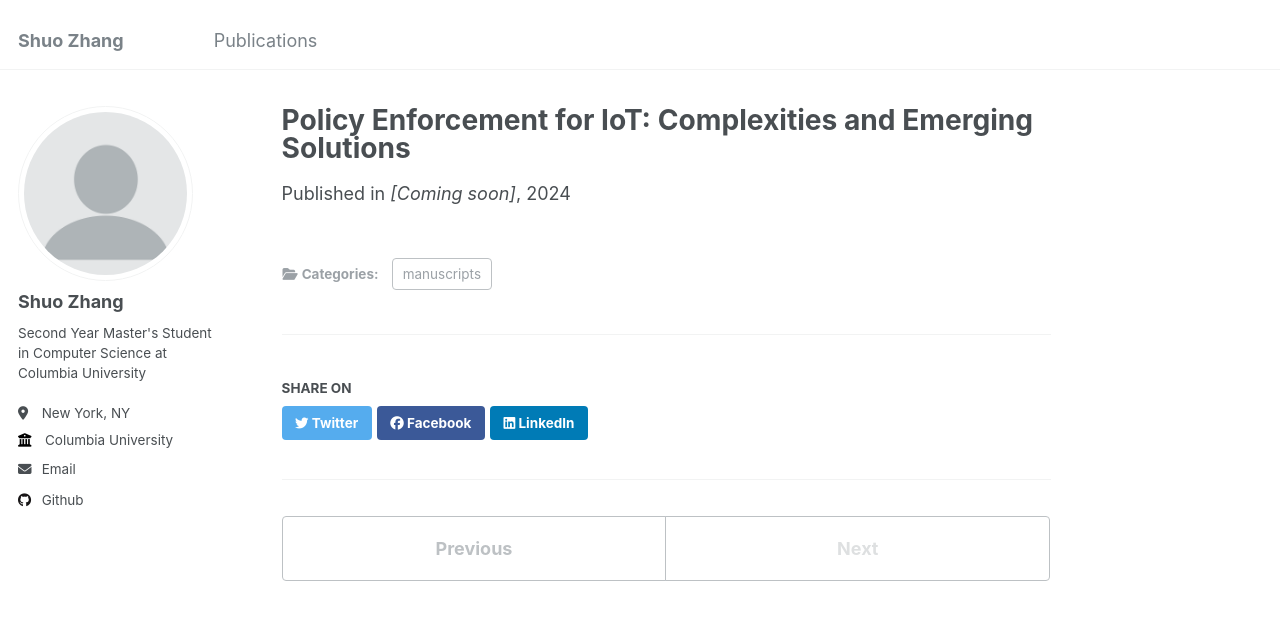
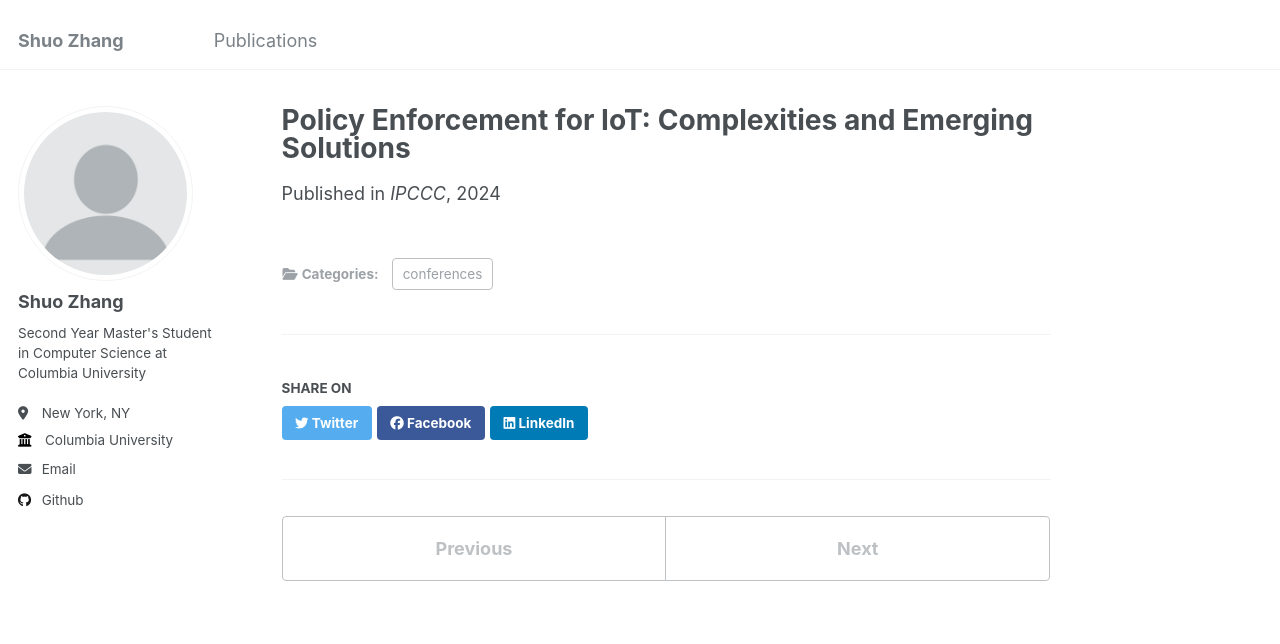
Before and after one commit to Inverse0/Inverse0.github.io, a Jekyll site: the page built from _publications/2024-iot-policy-enforcement.md, in a window 1280 px wide and 953 px high. Shown: the top 644 px of the window. Built offline with Jekyll 4.4.1, drawn with Linux system fonts in a browser that asks for light colours.

Commit message:
Update 2024-iot-policy-enforcement.md

```diff
--- a/_publications/2024-iot-policy-enforcement.md
+++ b/_publications/2024-iot-policy-enforcement.md
@@ -1,11 +1,11 @@
 ---
 title: "Policy Enforcement for IoT: Complexities and Emerging Solutions"
 collection: publications
-category: manuscripts
+category: conferences
 permalink: /publication/2024-iot-policy-enforcement
 excerpt: 'Shuo Zhang, Luoyao Hao, Henning Schulzrinne'
-date: 2024-12-31
-venue: '[Coming soon]'
+date: 2024-08-31
+venue: 'IPCCC'
 paperurl: # ''
 citation: # ''
 ---
```
